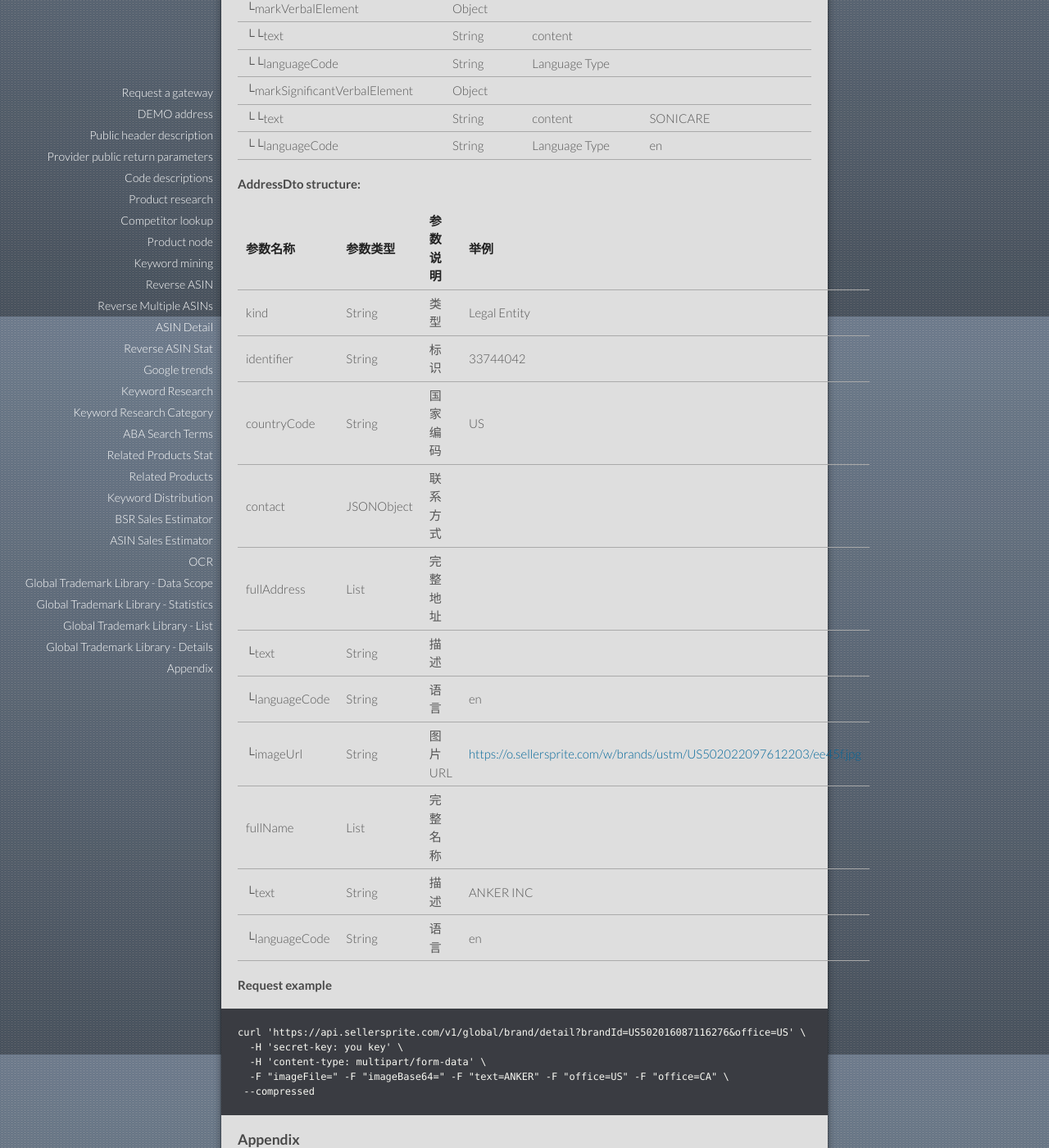
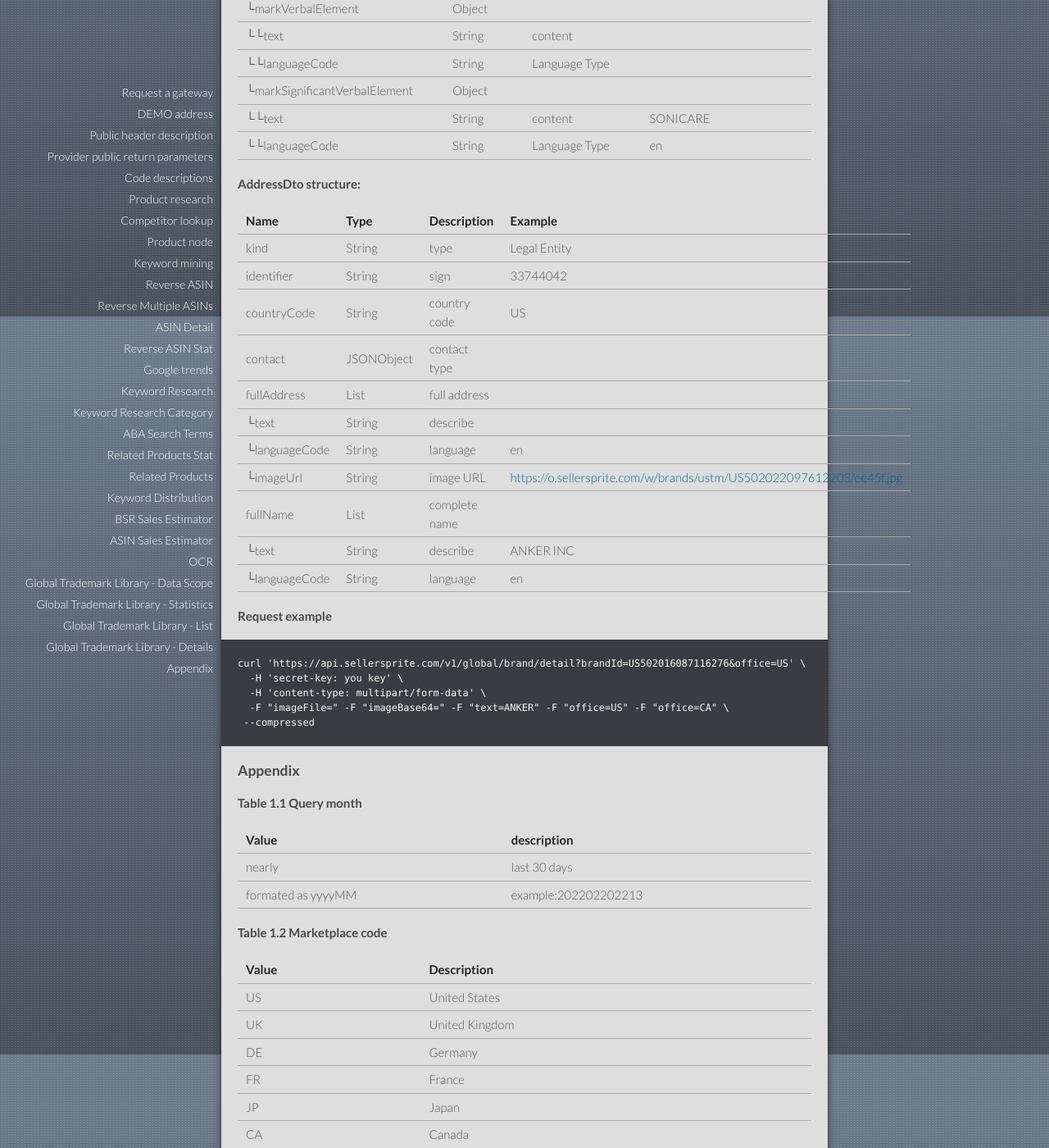
Before and after one commit to sellersprite/sellersprite.github.io, a Jekyll site: the page built from index.md, in a window 1280 px wide and 1400 px high, scrolled down 47314 px. Shown: the whole window at 82% size. Built offline with Jekyll 4.4.1, drawn with Linux system fonts in a browser that asks for light colours; our own code applies the rules of GitHub Pages for plain Markdown files.

Commit message:
Update index.md

```diff
--- a/index.md
+++ b/index.md
@@ -1464,19 +1464,19 @@ curl 'https://api.sellersprite.com/v1/global/brand/list' \
 
 #### AddressDto structure:
 
-| 参数名称       | 参数类型   | 参数说明 | 举例 |
-| -------------------- | ---------------- | -------------- | ---------------- |
-| kind           | String     | 类型     | Legal Entity                                                                                                                          |
-| identifier     | String     | 标识     | 33744042                                                                                                                              |
-| countryCode    | String     | 国家编码 | US                                                                                                                                    |
-| contact        | JSONObject | 联系方式 |                                                                                                                                           |
-| fullAddress    | List       | 完整地址 |                                                                                                                                           |
-| └text         | String     | 描述     |                                                                                                                                           |
-| └languageCode | String     | 语言     | en                                                                                                                                    |
-| └imageUrl     | String     | 图片URL  | [https://o.sellersprite.com/w/brands/ustm/US502022097612203/ee45f.jpg](https://o.sellersprite.com/w/brands/ustm/US502022097612203/ee45f.jpg) |
-| fullName       | List       | 完整名称 |                                                                                                                                           |
-| └text         | String     | 描述     | ANKER INC                                                                                                                             |
-| └languageCode | String     | 语言     | en                                                                                                                                    |
+| Name                  | Type    | Description                                                                   | Example                                                                                                                       |
+| ----------------------- | --------- | ------------------------------------------------------------------------------- | ------------------------------------------------------------------------------------------------------------------------------- |
+| kind           | String     | type     | Legal Entity                                                                                                                          |
+| identifier     | String     | sign     | 33744042                                                                                                                              |
+| countryCode    | String     | country code | US                                                                                                                                    |
+| contact        | JSONObject | contact type |                                                                                                                                           |
+| fullAddress    | List       | full address |                                                                                                                                           |
+| └text         | String     | describe     |                                                                                                                                           |
+| └languageCode | String     | language     | en                                                                                                                                    |
+| └imageUrl     | String     | image URL  | [https://o.sellersprite.com/w/brands/ustm/US502022097612203/ee45f.jpg](https://o.sellersprite.com/w/brands/ustm/US502022097612203/ee45f.jpg) |
+| fullName       | List       | complete name |                                                                                                                                           |
+| └text         | String     | describe     | ANKER INC                                                                                                                             |
+| └languageCode | String     | language     | en
 
 
 #### Request example
```
